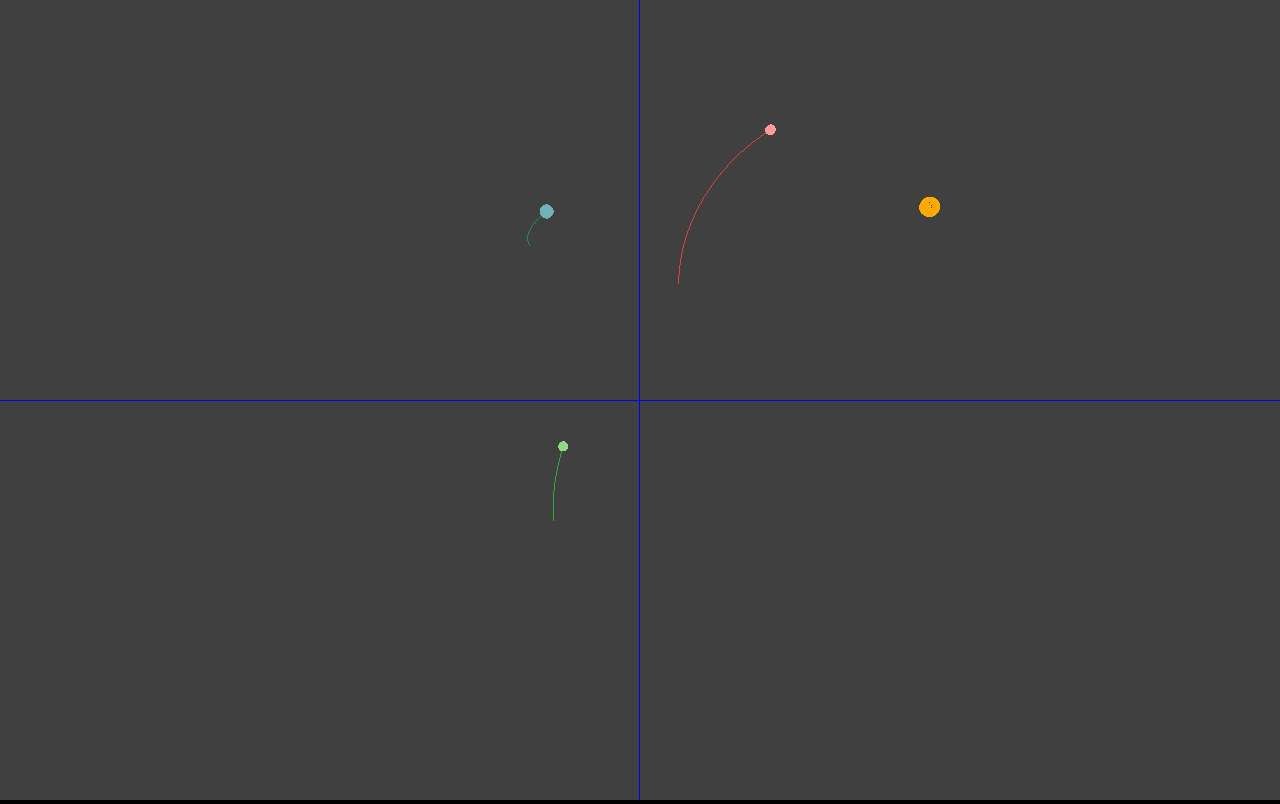
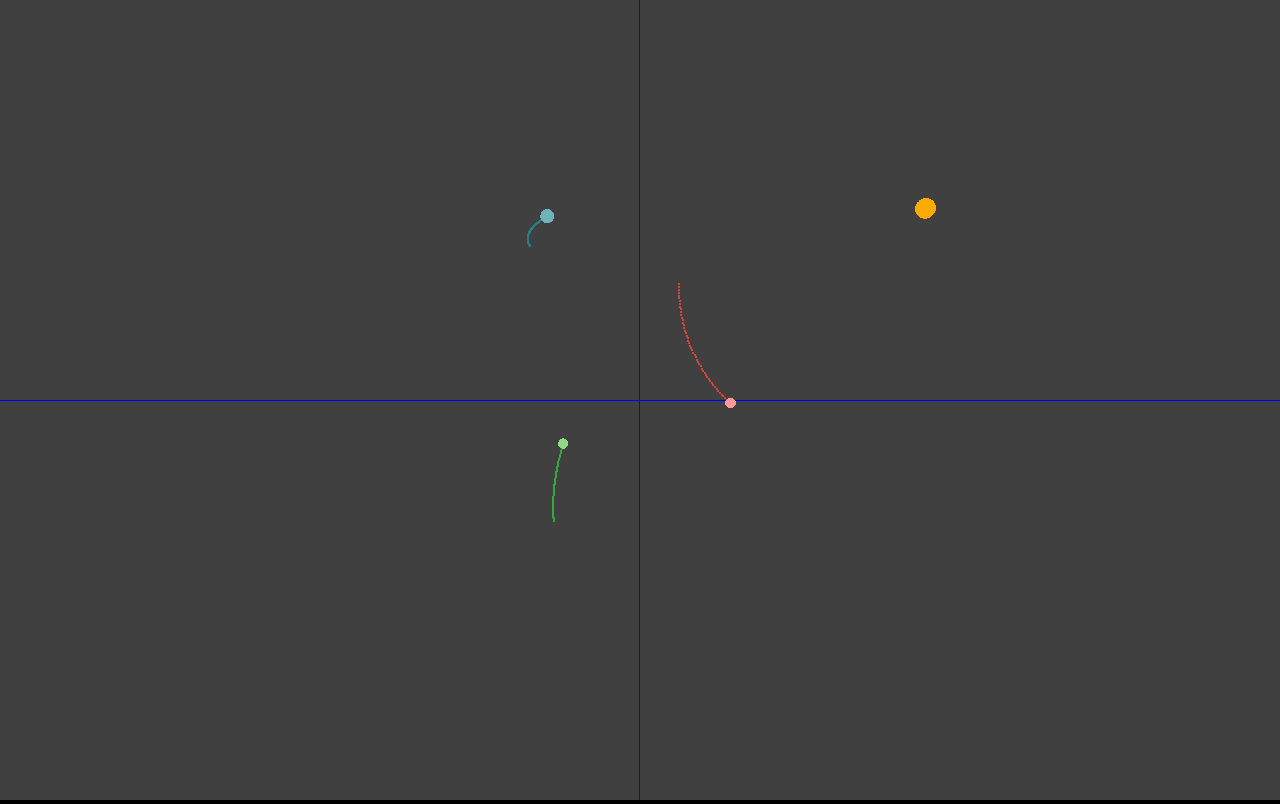
Before and after one commit to mmsikora/rk4, a plain HTML site: page index.html in a window 1280 px wide. Drawn offline with nearby package versions, Linux system fonts and the light colour scheme; animation ran at ten frames a second.

Commit message:
changed source to display dot to make overall rendering better

```diff
--- a/index.html
+++ b/index.html
@@ -70,8 +70,8 @@
           },
           {
             position: new Vec(40, 120, 0),
-            velocity: new Vec(0, 1, 0),
-            mass: 0.0001,
+            velocity: new Vec(0, -1, 0),
+            mass: 0.001,
             color: 0xff9a98,
             lineColor: 0xd74440,
             radius: 5.0
@@ -79,7 +79,7 @@
           {
             position: new Vec(-100,140, 120),
             velocity: new Vec(0, 0, 1),
-            mass: 0.0001,
+            mass: 0.1,
             color: 0x6db3b7,
             lineColor: 0x287e82,
             radius: 5.0
@@ -87,7 +87,7 @@
           {
             position: new Vec(-100,-140, -120),
             velocity: new Vec(0, 0.5, 0.5),
-            mass: 0.0001,
+            mass: 0.1,
             color: 0x90d886,
             lineColor: 0x33a93a,
             radius: 5.0
@@ -97,8 +97,8 @@
             var body = bodies[i];
             for(var j = 0; j < bodies.length; j++) {
               if(j != i) {
-                steps = 4;
-                delta = 1/steps;
+                var steps = 4;
+                var delta = 1/steps;
                 for(var k = 0; k < steps; k++) {
                   var d1 = compute(previous[j], body, delta*0.0, d0);
                   var d2 = compute(previous[j], body, delta*0.5, d1);
--- a/script.js
+++ b/script.js
@@ -159,12 +159,18 @@ var Simulation = function(obj){
           mesh[i].position.z = position.z;
         };
         renderer.line = function(a, b, lineColor){
-          var material = new THREE.LineBasicMaterial({color: lineColor, linewidth: 2});
+          //var material = new THREE.LineBasicMaterial({color: lineColor, linewidth: 2});
+          //var geometry = new THREE.Geometry();
+          //geometry.vertices.push(new THREE.Vector3(a.x, a.y, a.z));
+          //geometry.vertices.push(new THREE.Vector3(b.x, b.y, b.z));
+          //var line = new THREE.Line(geometry, material);
+          //scene.add(line);
           var geometry = new THREE.Geometry();
           geometry.vertices.push(new THREE.Vector3(a.x, a.y, a.z));
-          geometry.vertices.push(new THREE.Vector3(b.x, b.y, b.z));
-          var line = new THREE.Line(geometry, material);
-          scene.add(line);
+          var material = new THREE.PointCloudMaterial({color: lineColor, size: 2, sizeAttenuation: false});
+          var dot = new THREE.PointCloud( geometry, material );
+          scene.add( dot );
+
         };
         animate();
     });
```
